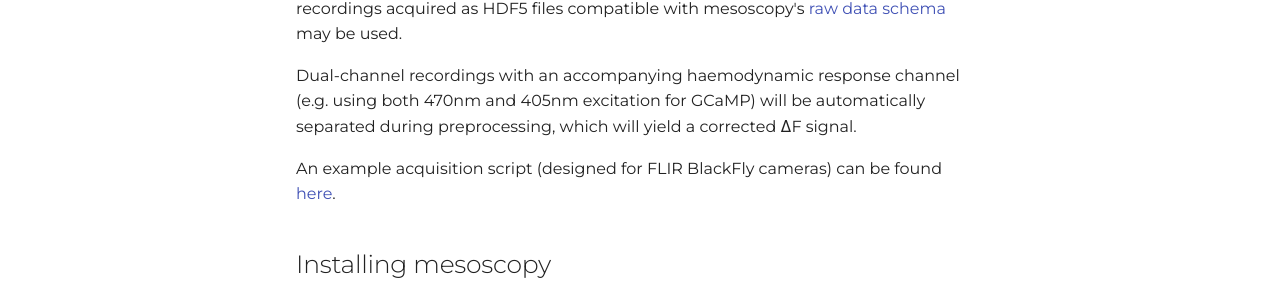
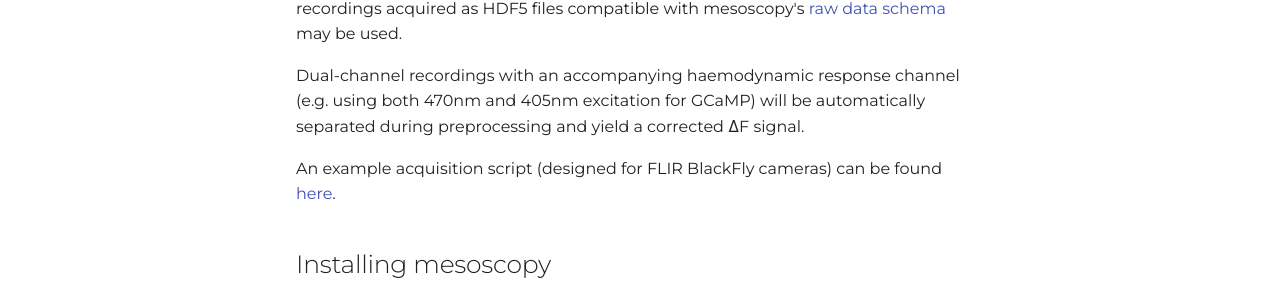
Before and after one commit to DuguidLab/mesoscopy, an MkDocs documentation site: the page built from docs/index.md, in a window 1280 px wide and 900 px high. Shown: the part 451-753 px from the top of the window. Built offline with MkDocs 1.6.1 and Material for MkDocs 9.7.7, drawn with Linux system fonts in a browser that asks for light colours; comment, search, counter and statistics services are not loaded.

Commit message:
minor wording change

```diff
--- a/docs/index.md
+++ b/docs/index.md
@@ -6,7 +6,7 @@ Mesoscopy is an open-source package for the analysis of mesoscale calcium record
 
 Mesoscopy works best with data acquired in the [NWB](https://www.nwb.org) format. Alternatively, recordings acquired as HDF5 files compatible with mesoscopy's [raw data schema]() may be used.
 
-Dual-channel recordings with an accompanying haemodynamic response channel (e.g. using both 470nm and 405nm excitation for GCaMP) will be automatically separated during preprocessing, which will yield a corrected ∆F signal.
+Dual-channel recordings with an accompanying haemodynamic response channel (e.g. using both 470nm and 405nm excitation for GCaMP) will be automatically separated during preprocessing and yield a corrected ∆F signal.
 
 An example acquisition script (designed for FLIR BlackFly cameras) can be found [here](https://gist.github.com/celefthe/d069e4e90397039b3aaf53292446fbd1).
 
```
